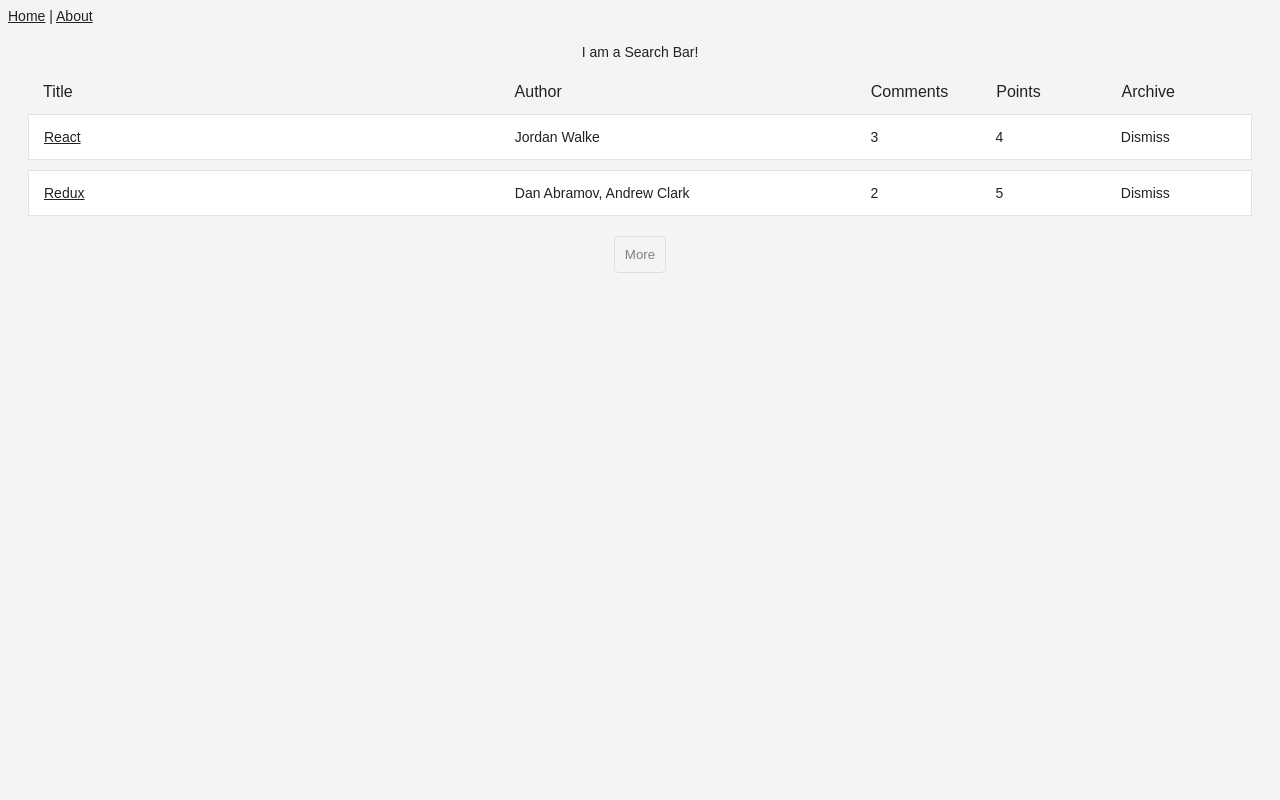
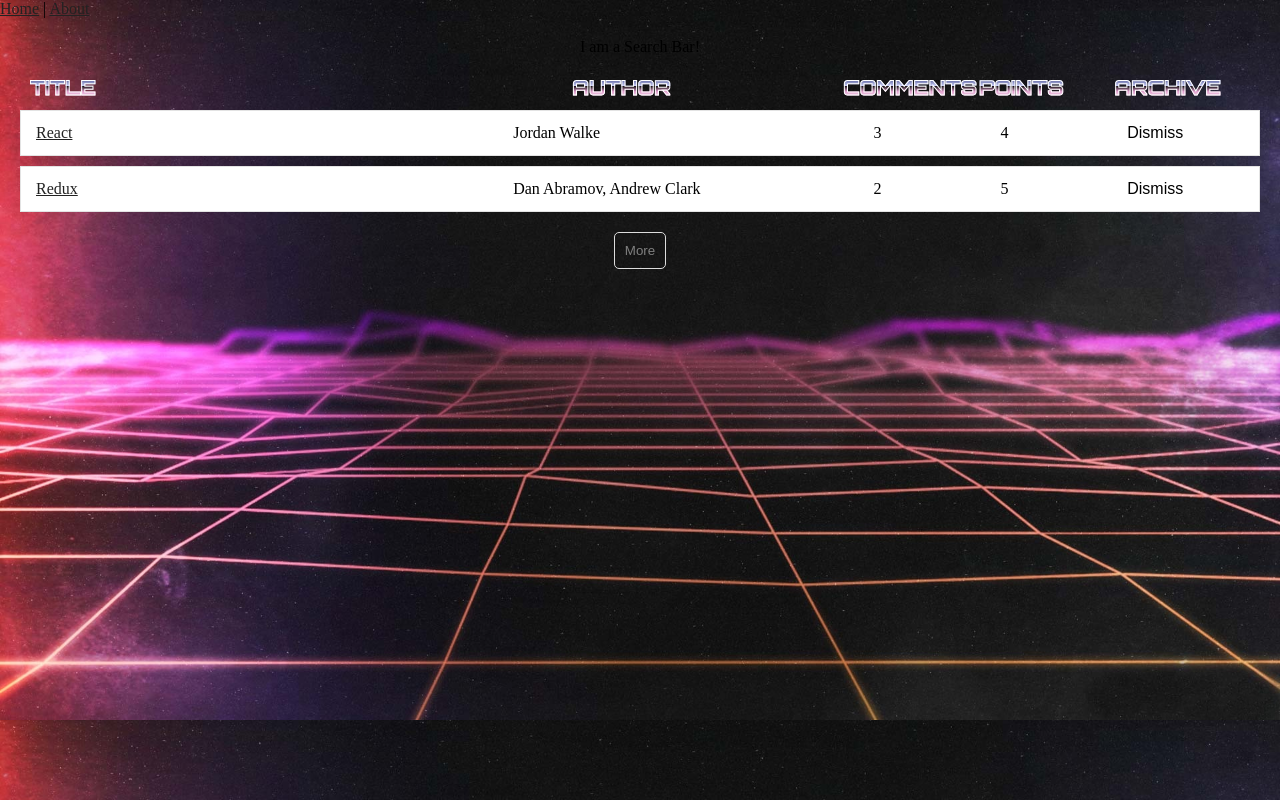
Before and after one commit to ggrumbley/hackerman-news, a Vue app: page / in a window 1280 px wide. Built offline with nearby package versions, Linux system fonts and the light colour scheme.

Commit message:
Add basic 80s styling

```diff
--- a/public/index.html
+++ b/public/index.html
@@ -5,6 +5,8 @@
     <meta http-equiv="X-UA-Compatible" content="IE=edge">
     <meta name="viewport" content="width=device-width,initial-scale=1.0">
     <link rel="icon" href="<%= BASE_URL %>favicon.ico">
+    <link rel="stylesheet" href="https://fonts.googleapis.com/css?family=Orbitron:400,700,900">
+    <link rel="stylesheet" href="https://fonts.googleapis.com/css?family=Yellowtail">
     <title>hackerman-news</title>
   </head>
   <body>
--- a/src/App.vue
+++ b/src/App.vue
@@ -9,17 +9,19 @@
 </template>
 
 <style lang="scss">
-  // Colors
-  $burnt-orange: #FF6C11;
-  $dayglow: #FF3864;
-  $miami-blue: #2DE2E6;
-  $future-grey: #261447;
-  $midnight: #0D0221;
+  // @import "~/style/_vars.scss";
 
   body {
-    color: #222;
-    background: #f4f4f4;
-    font: 400 14px CoreSans, Arial,sans-serif;
+    // color: #222;
+    // background: #f4f4f4;
+    // font: 400 14px CoreSans, Arial,sans-serif;
+    background-color: #000000;
+    margin: 0px;
+    overflow: hidden;
+    background-image: radial-gradient(ellipse farthest-corner at center top, #23233f 0%, #000000 60%);
+    background-image: url(../public/img/arcade.jpg);
+    background-size: cover;
+    background-position: top center;
   }
 
   a {
--- a/src/components/Table.vue
+++ b/src/components/Table.vue
@@ -2,7 +2,7 @@
   <div class="table">
     <div class="table-header flex-row space-between">
       <span class="flex-4">Title</span>
-      <span class="flex-3">Author</span>
+      <span class="flex-2">Author</span>
       <span class="flex-1">Comments</span>
       <span class="flex-1">Points</span>
       <span class="flex-1">Archive</span>
@@ -31,7 +31,9 @@
 </script>
 
 
-<style lang="scss" scoped>
+<style lang="scss">
+  @import "./../styles/vars";
+
   .table {
     margin: 20px 0;
   }
@@ -43,7 +45,17 @@
     > span {
       overflow: hidden;
       text-overflow: ellipsis;
-      padding: 0 5px;
+      color: $chrome;
+      font-family: 'Orbitron', sans-serif;
+      font-size: 20px;
+      font-weight: 1000;
+      line-height: 1.2;
+      text-transform: uppercase;
+      background: -webkit-linear-gradient(top, #151C60, #C6CBF5 40%, black 40%, #E1A0CE 65%, white);
+      -webkit-background-clip: text;
+      -webkit-text-fill-color: transparent;
+      -webkit-text-stroke-width: 1px;
+      -webkit-text-stroke-color: white;
     }
   }
   .table-empty {
--- /dev/null
+++ b/src/styles/_vars.scss
@@ -0,0 +1,7 @@
+  // Colors
+  $burnt-orange: #FF6C11;
+  $dayglow: #FF3864;
+  $miami-blue: #2DE2E6;
+  $chrome: #C6CBF5;
+  $future-grey: #261447;
+  $midnight: #0D0221;
```
Also changed, not shown: public/img/arcade.jpg (added).
